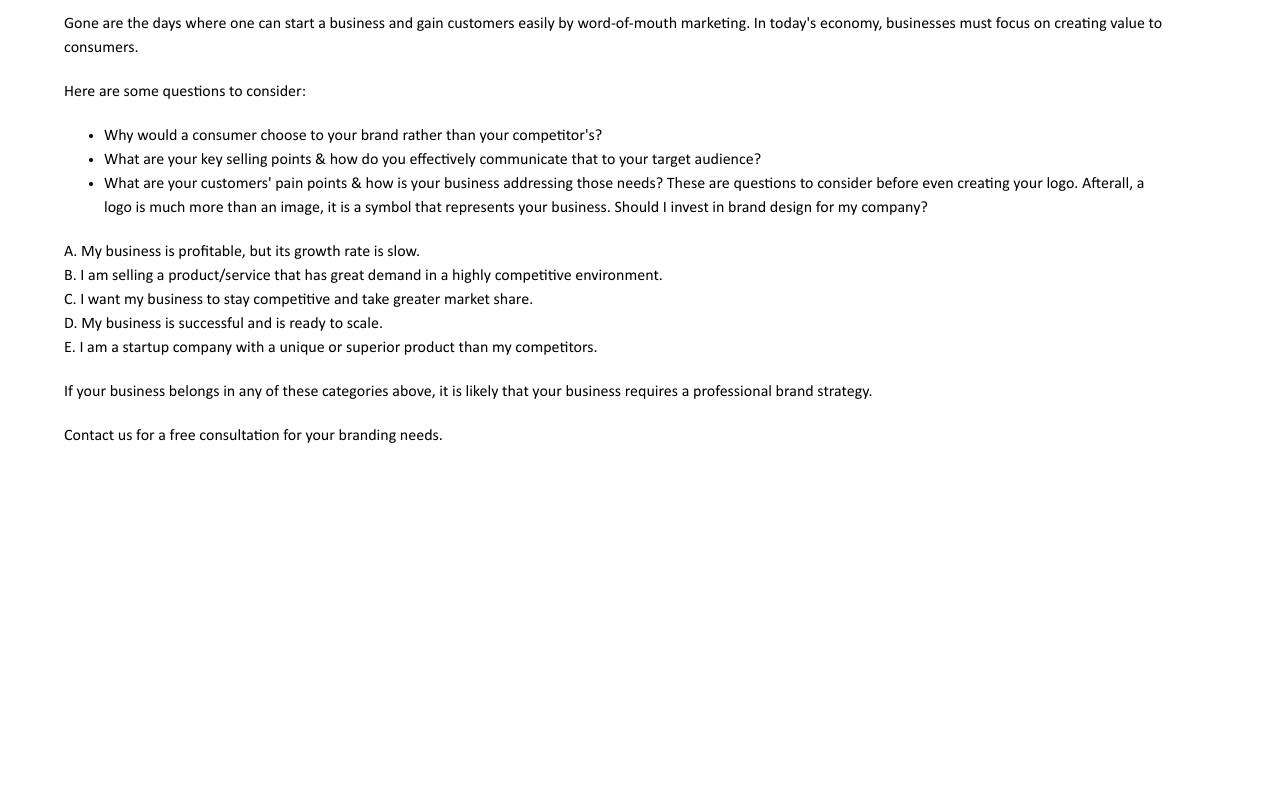
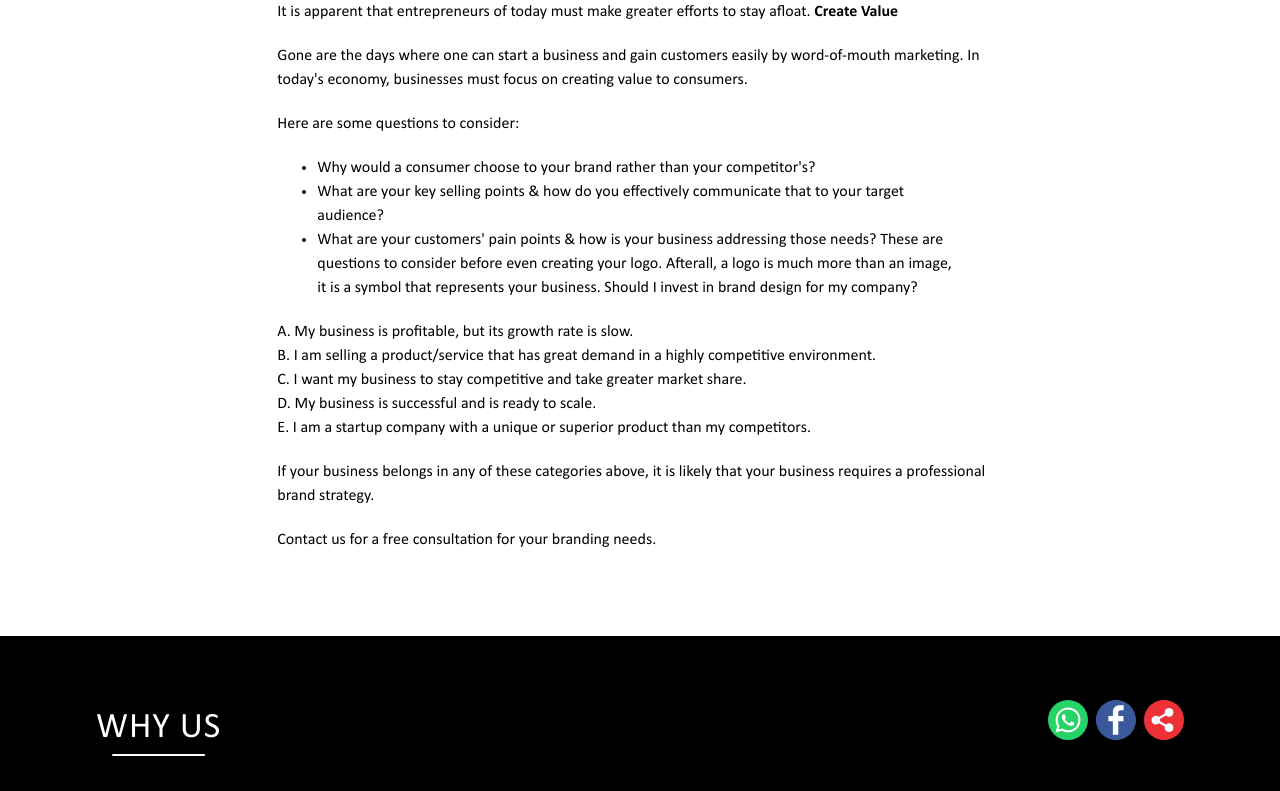
Before and after one commit to ghostjson/tco-website, a Next.js app: page /article/article_1 in a window 1280 px wide. Shown: the part 440-1231 px from the top of the page. Before the commit the page ends 908 px from the top, so only its background shows below. Built offline with nearby package versions, Linux system fonts and the light colour scheme.

Commit message:
feat: why us footer to the bottom of each blog

```diff
--- a/src/pages/article/[slug].tsx
+++ b/src/pages/article/[slug].tsx
@@ -3,6 +3,7 @@ import path from 'path';
 import matter from 'gray-matter';
 import ReactMarkdown from 'react-markdown';
 import Layout from '@components/Layout';
+import Footer from '@components/Footer';
 
 export default function Article({ content, meta }) {
   return (
@@ -12,7 +13,13 @@ export default function Article({ content, meta }) {
         alt=''
         className='w-full h-64 object-cover brightness-75'
       />
-      <ReactMarkdown className='markdown'>{content}</ReactMarkdown>
+      {/* <div className='pb-16 pt-8 px-2 xl:px-64'> */}
+      <div className='grid grid-cols-1 md:grid-cols-6 pb-16 pt-8'>
+        <div className='col-span-0 md:col-span-1'></div>
+        <ReactMarkdown className='markdown col-span-4'>{content}</ReactMarkdown>
+        <div className='col-span-0 md:col-span-1'></div>
+      </div>
+      <Footer />
     </Layout>
   );
 }
```
